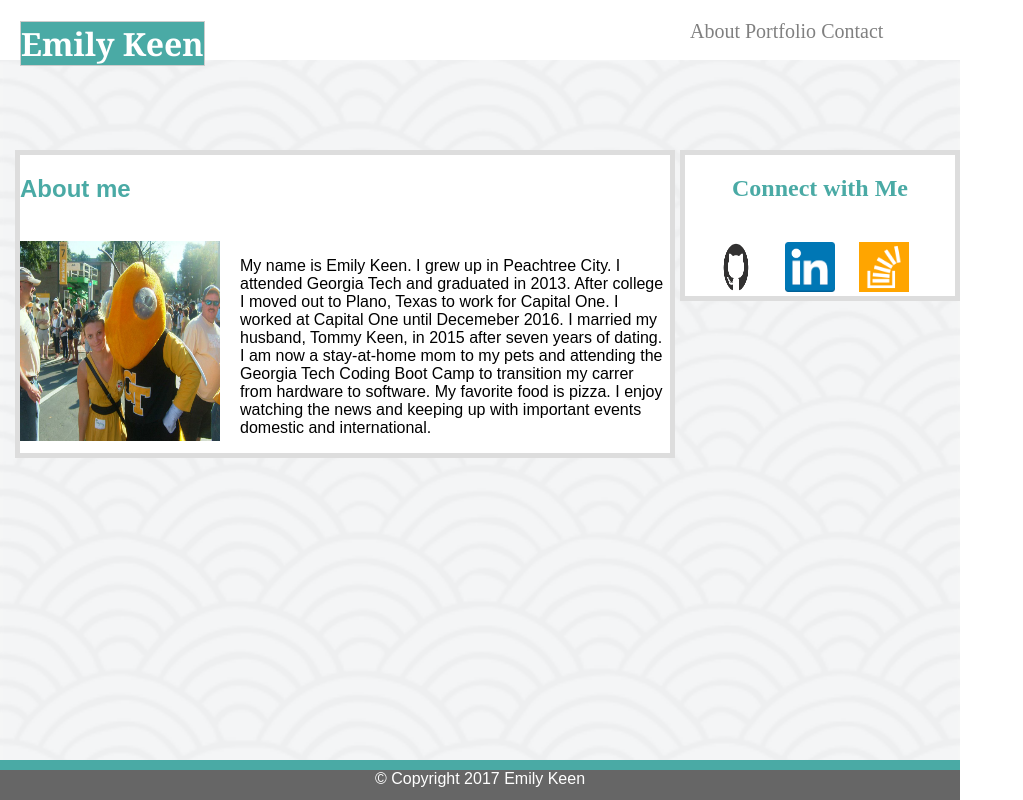
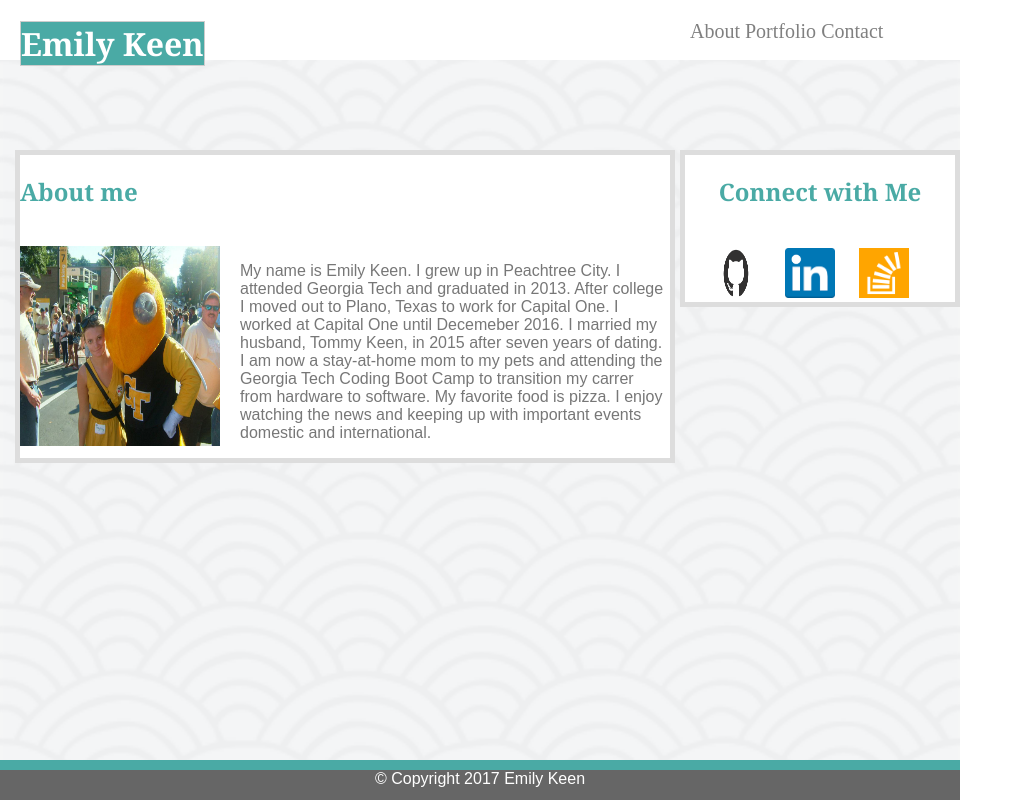
Before and after one commit to emilykeen/Basic-Portfolio, a plain HTML site: page index.html in a window 1280 px wide. Shown: the whole page, without its empty margins (0-1023 px from the left). Drawn offline with Linux system fonts and the light colour scheme.

Commit message:
fixed font

```diff
--- a/assets/css/style.css
+++ b/assets/css/style.css
@@ -20,6 +20,7 @@ h1 {
 
 h2 {
 	color:#4aaaa5;
+	font-family: 'Georgia', Times, Times New Roman, serif;
 	}
 
 #header{
@@ -105,7 +106,7 @@ h2 {
 	}
 
 .maincontainer {
-	font:#777777;
+	color:#777777;
 	background:#ffffff;
 	border: 5px solid #dddddd;
 	font-family: 'Arial', 'Helvetica Neue', Helvetica, sans-serif;
```
